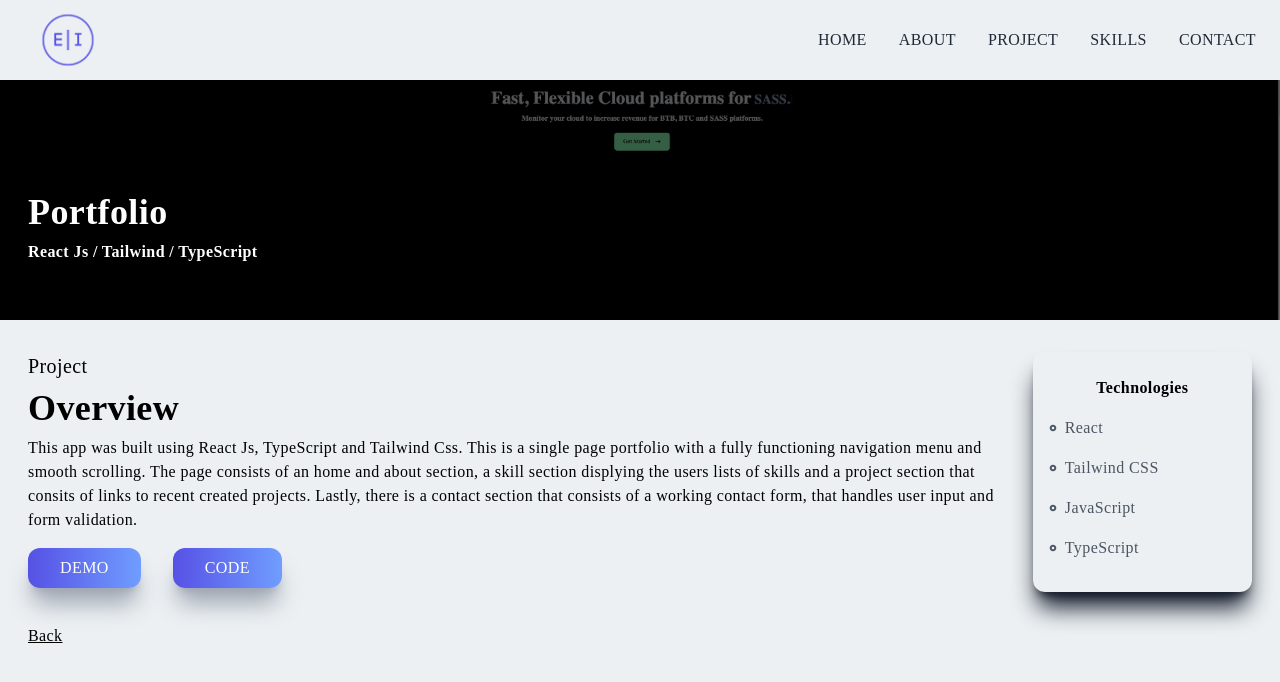
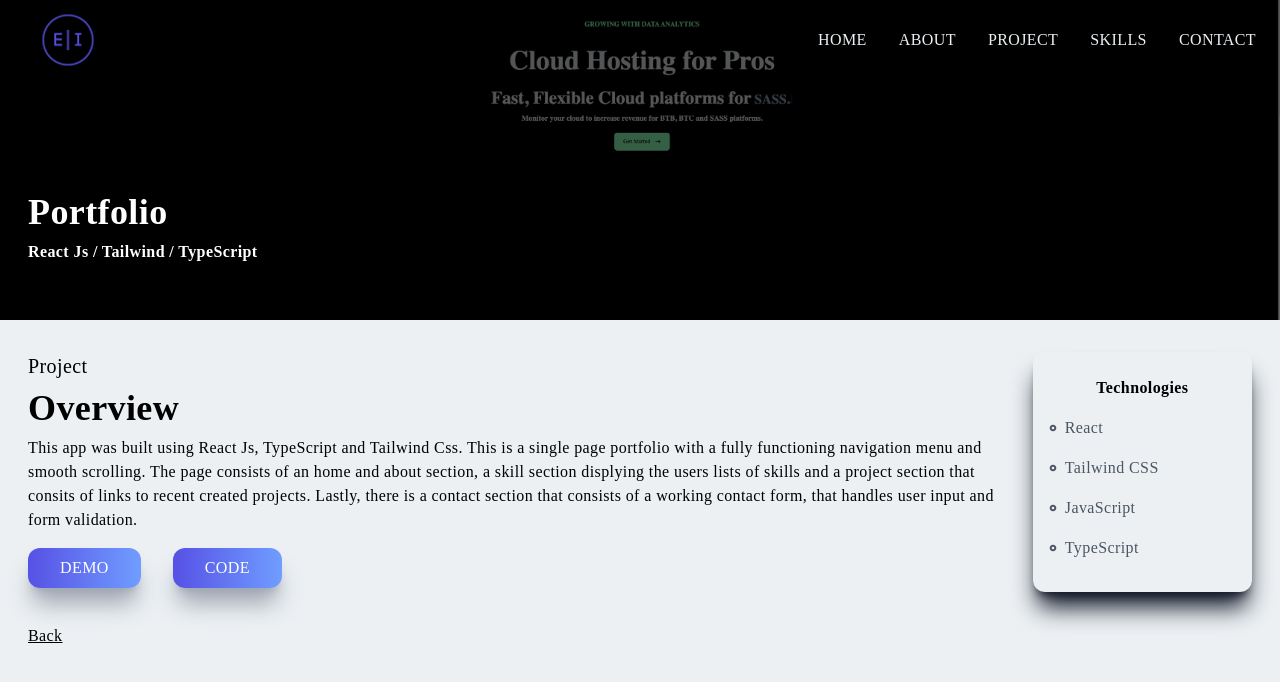
Before and after one commit to kiddos97/react_Portfolio, a React (Vite) app: page /cloud_page in a window 1280 px wide. Shown: the top 682 px of the page. Built offline with nearby package versions, Linux system fonts and the light colour scheme.

Commit message:
updating

```diff
--- a/src/components/Cloud_page.tsx
+++ b/src/components/Cloud_page.tsx
@@ -34,7 +34,7 @@ const Cloud_page = () => {
             <a href="#">Demo</a>
           </button>
           <button className="px-8 py-2 mt-4">
-            <a href="https://github.com/kiddos97/React-Portfolio.git">Code</a>
+            <a href="https://github.com/kiddos97/icode-react-app.git">Code</a>
           </button>
         </div>
         <div className="col-span-4 md:col-span-1 shadow-xl shadow-gray-900 rounded-xl p-4">
--- a/src/components/NavBar.tsx
+++ b/src/components/NavBar.tsx
@@ -16,7 +16,10 @@ const NavBar = () => {
   const Navhandler = () => setNav(!nav);
 
   useEffect(() => {
-    if (location.pathname === "/portfolio_page") {
+    if (
+      location.pathname === "/portfolio_page" ||
+      location.pathname === "/cloud_page"
+    ) {
       setNavBg("");
       setLinkColor("#ecf0f3");
     } else {
```
